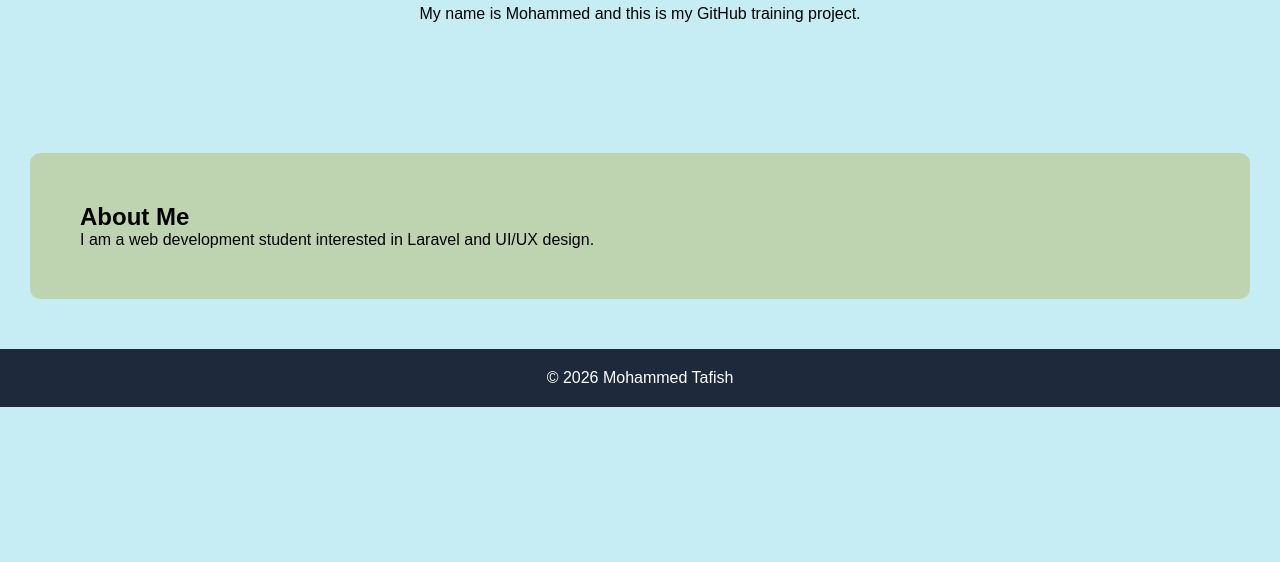
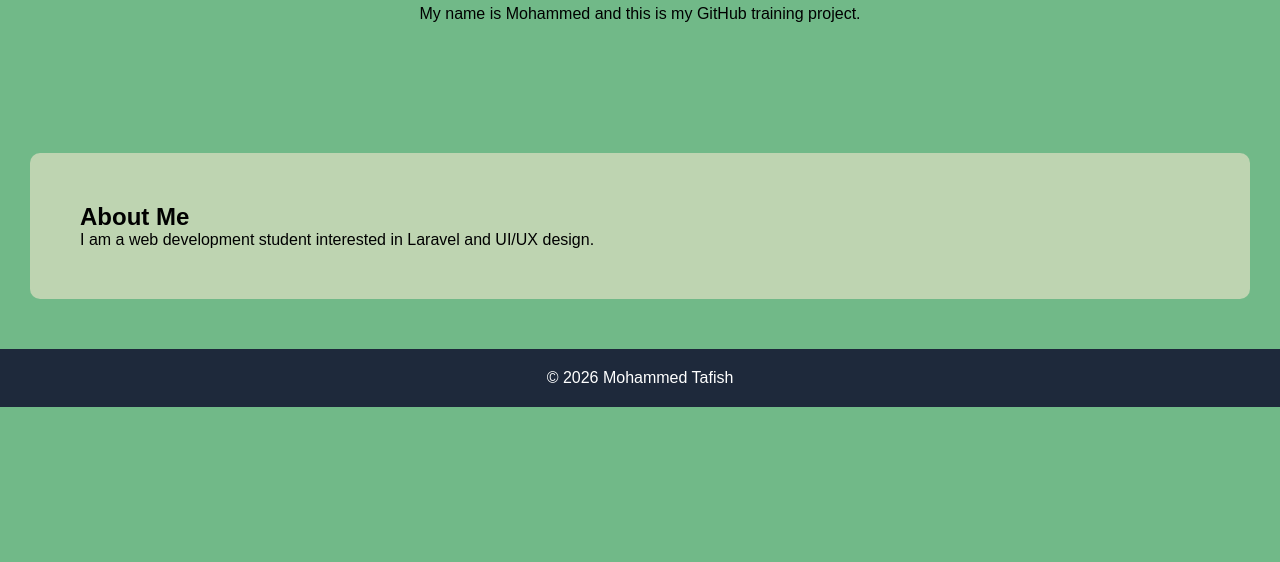
Before and after one commit to MohammedTafish/github-training-project, a plain HTML site: page index.html in a window 1280 px wide. Shown: the part 238-800 px from the top of the page. Drawn offline with Linux system fonts and the light colour scheme.

Commit message:
Updated 2

```diff
--- a/style.css
+++ b/style.css
@@ -6,7 +6,7 @@
 }
 
 body{
-    background:#c6edf3;
+    background:#71b988;
 }
 
 nav{
```
